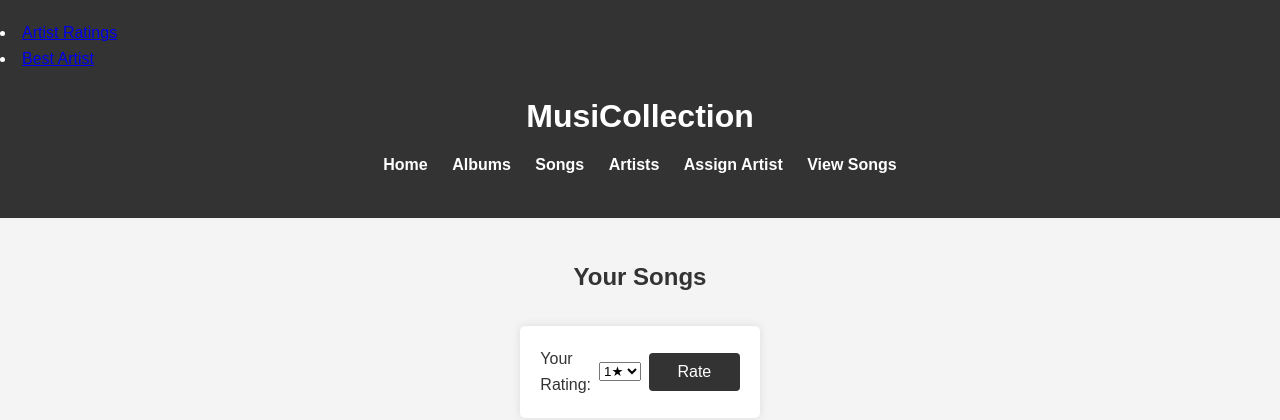
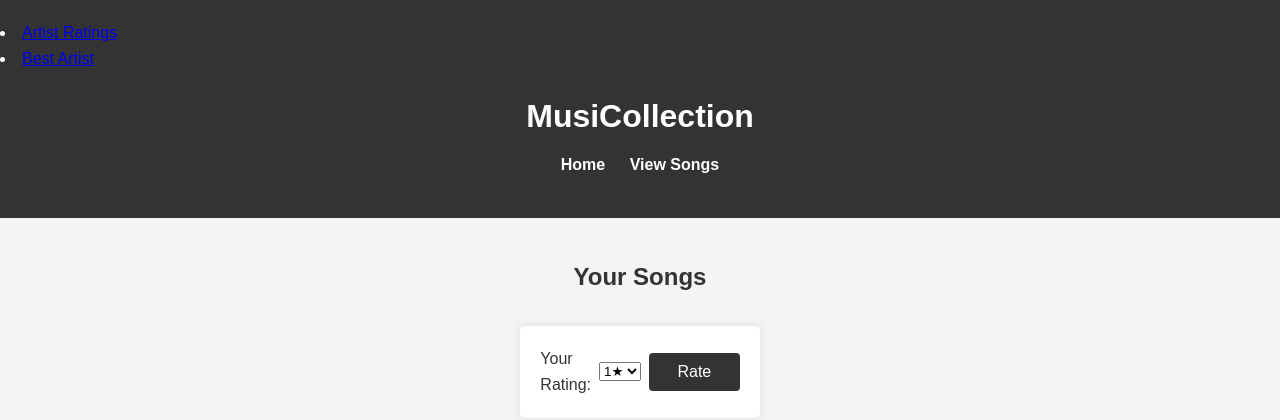
Before and after one commit to KesnelM/Music-Library-Project, a Flask app: template templates/lib.html in a window 1280 px wide. Shown: the top 420 px of the page. Run offline with Flask 3, Linux system fonts and the light colour scheme; the template is opened without the code that fills it: most values are stand-ins (such as "Sample title", 1, 10 or a date in 2020).

Commit message:
Implement cascading delete for song ratings and update navigation links in the library template

```diff
--- a/app.py
+++ b/app.py
@@ -148,6 +148,9 @@ def delete_song(song_id):
         return redirect(url_for('signup_page'))
 
     try:
+        delete_ratings = "DELETE FROM Ratings WHERE SongID = %s"
+        mycursor.execute(delete_ratings, (song_id,))
+
         sql = "DELETE FROM Songs WHERE SongID = %s AND UserID = %s"
         mycursor.execute(sql, (song_id, user_id))
         mydb.commit()
--- a/templates/lib.html
+++ b/templates/lib.html
@@ -15,11 +15,7 @@
         <h1>MusiCollection</h1>
         <nav>
           <ul>
-            <li><a href="index.html#home">Home</a></li>
-            <li><a href="index.html#albums">Albums</a></li>
-            <li><a href="index.html#songs">Songs</a></li>
-            <li><a href="index.html#artists">Artists</a></li>
-            <li><a href="index.html#assign">Assign Artist</a></li>
+            <li><a href="{{ url_for('home_page') }}">Home</a></li>
             <li><a href="{{ url_for('view_songs') }}">View Songs</a></li>
           </ul>
         </nav>
```
